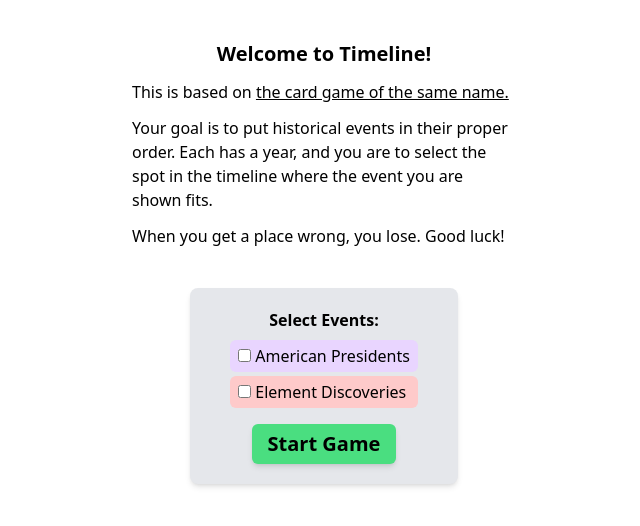
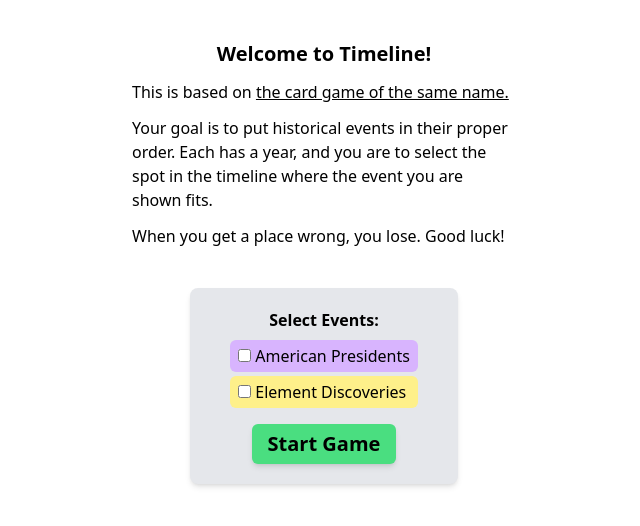
Before and after one commit to BrennanColberg/timeline, a Next.js app: page / in a window 1280 px wide. Shown: the top 526 px of the page, without its empty margins (316-956 px from the left). Built offline with nearby package versions, Linux system fonts and the light colour scheme.

Commit message:
compose decks properly

```diff
--- a/components/Menu.tsx
+++ b/components/Menu.tsx
@@ -1,6 +1,33 @@
-export default function Menu() {
+import { useState } from "react"
+import { Event } from "@/lib/timeline"
+import { loadEvents } from "@/lib/io"
+import classNames from "classnames"
+
+const DECK_OPTIONS = {
+  presidents: { name: "American Presidents", color: "bg-purple-300" },
+  elements: { name: "Element Discoveries", color: "bg-yellow-200" },
+} as const
+type Deck = keyof typeof DECK_OPTIONS
+
+export default function Menu({
+  startGame,
+}: {
+  startGame: (deck: Event[]) => void
+}) {
+  const [selectedDecks, setSelectedDecks] = useState<Set<Deck>>(new Set())
   return (
-    <form id="menu" className="flex flex-col items-center py-4">
+    <form
+      id="menu"
+      className="flex flex-col items-center py-4"
+      onSubmit={async (e) => {
+        e.preventDefault()
+        const allDecks = await Promise.all(
+          [...selectedDecks].map((deck) => loadEvents(`/decks/${deck}.csv`)),
+        )
+        const deck = allDecks.flat()
+        startGame(deck)
+      }}
+    >
       <div className="mt-6 mb-10 flex flex-col gap-3">
         <h1 className="font-bold text-xl text-center">Welcome to Timeline!</h1>
         <p className="w-96">
@@ -23,12 +50,37 @@ export default function Menu() {
       <div className="flex flex-col items-center mx-auto bg-gray-200 px-10 py-5 rounded-lg shadow-md">
         <h2 className="font-bold mb-2">Select Events:</h2>
         <div className="flex flex-col items-stretch gap-1">
-          <label className="px-2 py-1 bg-purple-200 select-none cursor-pointer rounded-md hover:shadow-sm">
-            <input type="checkbox" name="presidents" /> American Presidents
-          </label>
-          <label className="px-2 py-1 bg-red-200 select-none cursor-pointer rounded-md hover:shadow-sm">
-            <input type="checkbox" name="elements" /> Element Discoveries
-          </label>
+          {Object.entries(DECK_OPTIONS).map(([deck, { color, name }]) => (
+            <label
+              className={classNames(
+                "px-2 py-1 select-none cursor-pointer rounded-md hover:shadow-sm",
+                color,
+              )}
+              key={deck}
+            >
+              <input
+                type="checkbox"
+                name={deck}
+                checked={selectedDecks.has(deck as Deck)}
+                onChange={(e) => {
+                  const checked = e.target.checked
+                  if (checked && !selectedDecks.has(deck as Deck))
+                    setSelectedDecks((x) => {
+                      const newDeck = new Set(x)
+                      x.add(deck as Deck)
+                      return newDeck
+                    })
+                  if (!checked && selectedDecks.has(deck as Deck))
+                    setSelectedDecks((x) => {
+                      const newDecks = new Set(x)
+                      x.delete(deck as Deck)
+                      return newDecks
+                    })
+                }}
+              />{" "}
+              {name}
+            </label>
+          ))}
         </div>
 
         <button className="w-36 h-10 text-xl bg-green-400 hover:bg-green-300 rounded-md hover:shadow-sm shadow-md mt-4 font-bold">
--- a/package.json
+++ b/package.json
@@ -13,6 +13,7 @@
     "@types/react": "18.0.28",
     "@types/react-dom": "18.0.11",
     "axios": "1.3.4",
+    "classnames": "2.3.2",
     "eslint": "8.34.0",
     "eslint-config-next": "13.2.1",
     "next": "13.2.1",
--- a/pages/index.tsx
+++ b/pages/index.tsx
@@ -1,11 +1,17 @@
 import Game from "@/components/Game"
 import Menu from "@/components/Menu"
 import Results from "@/components/Results"
-import { useState } from "react"
+import { Event } from "@/lib/timeline"
+import { useState, useCallback } from "react"
 
 export default function Home() {
   const [mode, setMode] = useState<"menu" | "game" | "results">("menu")
-  if (mode === "menu") return <Menu />
+
+  const startGame = useCallback((deck: Event[]) => {
+    console.log("starting with deck", deck)
+  }, [])
+
+  if (mode === "menu") return <Menu {...{ startGame }} />
   if (mode === "game") return <Game />
   if (mode === "results") return <Results />
 }
--- a/tsconfig.json
+++ b/tsconfig.json
@@ -1,6 +1,6 @@
 {
   "compilerOptions": {
-    "target": "es5",
+    "target": "esnext",
     "lib": ["dom", "dom.iterable", "esnext"],
     "allowJs": true,
     "skipLibCheck": true,
@@ -12,6 +12,7 @@
     "moduleResolution": "node",
     "resolveJsonModule": true,
     "isolatedModules": true,
+    "downlevelIteration": true,
     "jsx": "preserve",
     "incremental": true,
     "baseUrl": ".",
```
Also changed, not shown: public/decks/elements.csv (added), public/decks/presidents.csv (added), public/decks/test.csv (added), 1 other file (tests, documents, lock files or other folders).
